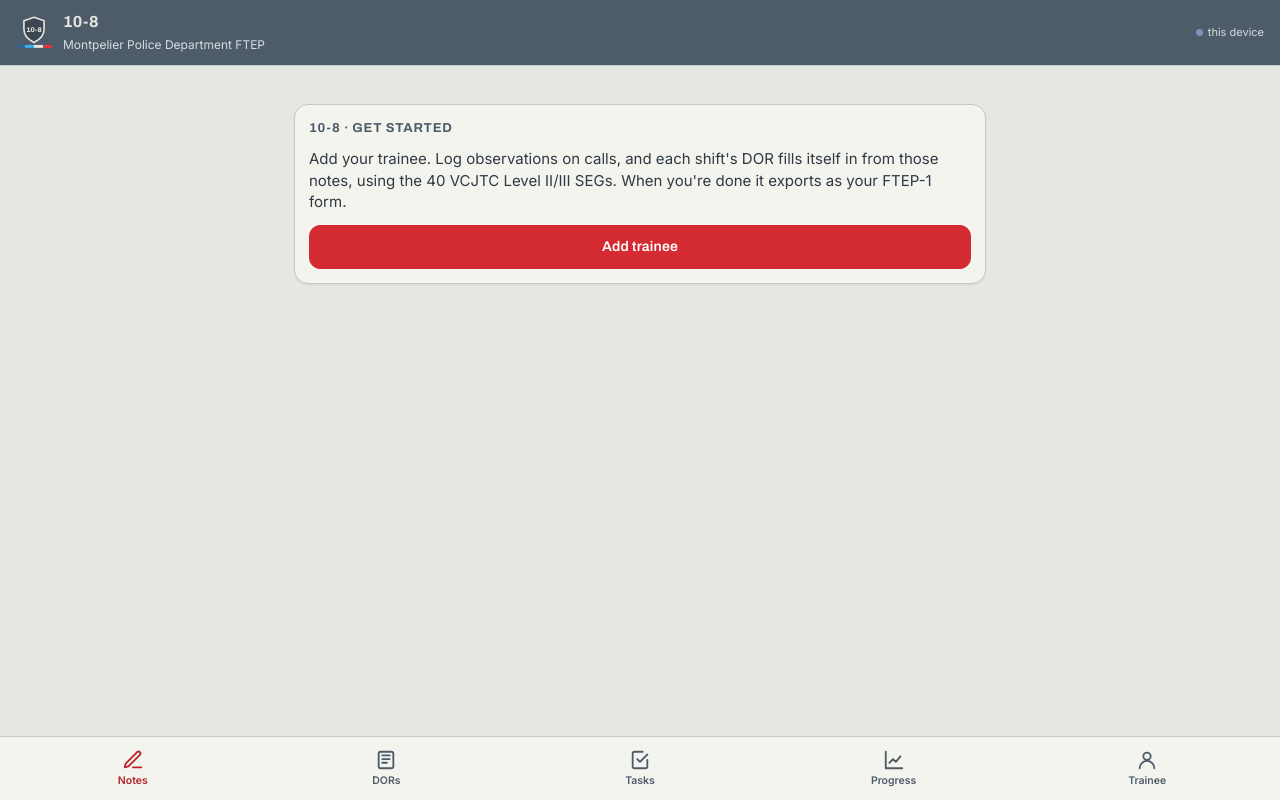
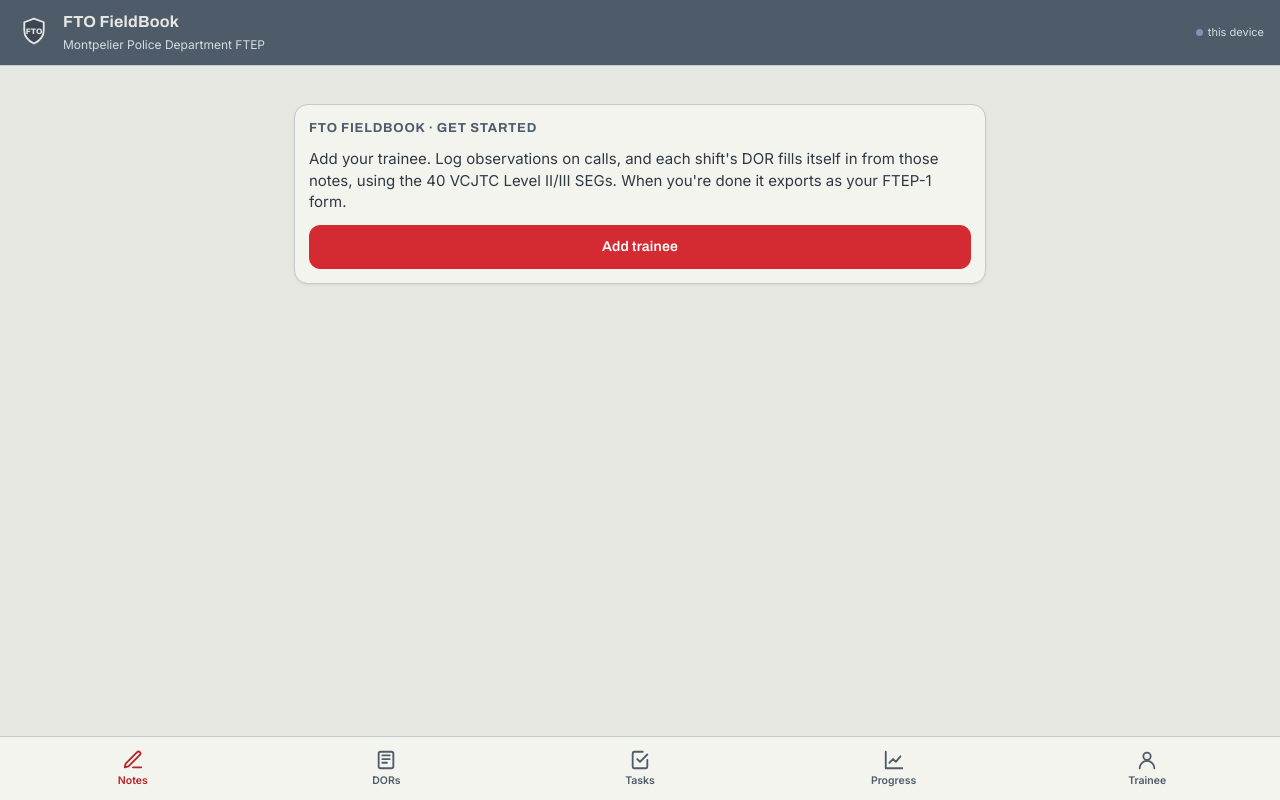
Before and after one commit to mosurabeats/FTO-Field-Book, a plain HTML site: page index.html in a window 1280 px wide. Drawn offline with Linux system fonts and the light colour scheme.

Commit message:
Rename to FTO FieldBook, clean FTO shield icon
Co-Authored-By: Claude Opus 5.5 <noreply@anthropic.com>
Claude-Session: https://claude.ai/code/session_01Arqbmzhxq3uP6iiCR82Qgr

```diff
--- a/index.html
+++ b/index.html
@@ -6,11 +6,11 @@
 <meta name="apple-mobile-web-app-capable" content="yes">
 <meta name="apple-mobile-web-app-status-bar-style" content="black-translucent">
 <meta name="theme-color" content="#2F3943">
-<meta name="apple-mobile-web-app-title" content="10-8">
+<meta name="apple-mobile-web-app-title" content="FieldBook">
 <link rel="manifest" href="manifest.webmanifest">
 <link rel="icon" href="icons/icon-32.png" type="image/png" sizes="32x32">
 <link rel="apple-touch-icon" href="icons/apple-touch-icon.png">
-<title>10-8</title>
+<title>FTO FieldBook</title>
 <script>try{var m=localStorage.getItem('fto_theme')||'auto';if(m==='dark')m='night';var t=m==='auto'?(matchMedia('(prefers-color-scheme: dark)').matches?'night':'light'):m;document.documentElement.dataset.theme=t}catch(e){document.documentElement.dataset.theme='light'}</script>
 <link rel="preconnect" href="https://fonts.googleapis.com">
 <link href="https://fonts.googleapis.com/css2?family=Archivo:wght@600;700;800&family=Inter:wght@400;500;600;700&family=IBM+Plex+Mono:wght@500;600&display=swap" rel="stylesheet">
@@ -195,8 +195,8 @@ details summary{cursor:pointer;color:var(--mu);font-size:13px;font-weight:600;pa
 </head>
 <body>
 <header class="top">
-  <svg class="badge" viewBox="0 0 100 100" role="img" aria-label="10-8"><rect width="100" height="100" rx="22" fill="#4E5C6A"></rect><path d="M50 9 L78 19 V42 C78 60 66 72 50 79 C34 72 22 60 22 42 V19 Z" fill="#3C4753" stroke="#E7E7E1" stroke-width="4.5"></path><text x="50" y="50.5" text-anchor="middle" font-family="Archivo Black, Archivo, Arial Black, sans-serif" font-weight="800" font-size="19" fill="#E7E7E1">10-8</text><rect x="0" y="86" width="25" height="8" fill="#33658C"></rect><rect x="25" y="86" width="25" height="8" fill="#39B4F2"></rect><rect x="50" y="86" width="25" height="8" fill="#E7E7E1"></rect><rect x="75" y="86" width="25" height="8" fill="#E8343B"></rect></svg>
-  <div class="ttl"><b id="hdrName">10-8</b><small id="hdrSub">Field training · FTEP</small></div>
+  <svg class="badge" viewBox="0 0 100 100" role="img" aria-label="FTO FieldBook"><defs><clipPath id="bdg"><rect width="100" height="100" rx="22"></rect></clipPath></defs><g clip-path="url(#bdg)"><rect width="100" height="100" fill="#4E5C6A"></rect><path d="M50 13 L77 23 V45 C77 63 65 75 50 82 C35 75 23 63 23 45 V23 Z" fill="#3C4753" stroke="#E7E7E1" stroke-width="5" stroke-linejoin="round"></path><text x="50" y="54.5" text-anchor="middle" font-family="Archivo Black, Archivo, Arial Black, sans-serif" font-weight="800" font-size="22" fill="#E7E7E1">FTO</text></g></svg>
+  <div class="ttl"><b id="hdrName">FTO FieldBook</b><small id="hdrSub">Field training · FTEP</small></div>
   <div class="sync"><span class="dot" id="syncDot"></span><span id="syncTx">local</span></div>
 </header>
 <main id="app"></main>
@@ -396,7 +396,7 @@ function recentCats(){
 // ================= render =================
 function header(){
   const t=T();
-  $('#hdrName').textContent=t?t.name:'10-8';
+  $('#hdrName').textContent=t?t.name:'FTO FieldBook';
   if(t){const ds=dorsFor(t.id).filter(d=>d.phase===t.phase);$('#hdrSub').textContent=`Level ${t.level} · ${t.phase} · ${ds.length} ride${ds.length===1?'':'s'} logged`}
   else $('#hdrSub').textContent=(P().agency||'')+' FTEP';
   const map={dor:'dors',rtp:'dors'};
@@ -410,7 +410,7 @@ function render(){
   app.innerHTML=({notes:vNotes,dors:vDors,dor:vDor,rtp:vRtp,tasks:vTasks,trends:vTrends,setup:vSetup}[view]||vNotes)();
 }
 function onboard(){
-  return `<div class="card" style="margin-top:20px"><h3>10-8 · Get started</h3>
+  return `<div class="card" style="margin-top:20px"><h3>FTO FieldBook · Get started</h3>
   <p style="margin:0 0 12px">Add your trainee. Log observations on calls, and each shift's DOR fills itself in from those notes, using the 40 VCJTC Level II/III SEGs. When you're done it exports as your FTEP-1 form.</p>
   <button class="btn pri full" data-act="editTrainee">Add trainee</button></div>`;
 }
@@ -1117,7 +1117,7 @@ const ACT={
   saveKey:()=>{const v=($('#apiKey').value||'').trim();if(!/^sk-ant-/.test(v)){toast('That doesn’t look like an Anthropic API key');return}localStorage.setItem('fto_api_key',v);SAMPLE=window.__ftoSampler&&window.__ftoSampler();render();toast('Key saved — ✦ drafting is on')},
   clearKey:()=>{localStorage.removeItem('fto_api_key');SAMPLE=null;render();toast('Key removed')},
   dismissInstall:()=>{localStorage.setItem('fto_install_seen','1');render()},
-  exportJson:()=>{try{localStorage.setItem('fto_last_backup',today())}catch(e){}const data=JSON.stringify({app:'fto-fieldbook',v:2,exported:new Date().toISOString(),...S},null,1);if(DL)save(`10-8_backup_${today()}.json`,data);else copyText(data)},
+  exportJson:()=>{try{localStorage.setItem('fto_last_backup',today())}catch(e){}const data=JSON.stringify({app:'fto-fieldbook',v:2,exported:new Date().toISOString(),...S},null,1);if(DL)save(`FieldBook_backup_${today()}.json`,data);else copyText(data)},
   mic:a=>{if(!DICT)return;if(dictState==='listening'){DICT.stop().catch(()=>{});return}dictTarget=a.dataset.t;DICT.start().catch(e=>{if(e&&e.code==='not_granted'){DICT=null;render();toast('Mic not allowed — use your keyboard’s dictation key')}})},
 };
 document.addEventListener('click',e=>{const a=e.target.closest('[data-act]');if(!a)return;const f=ACT[a.dataset.act];if(f)f(a,e)});
@@ -1140,7 +1140,7 @@ document.addEventListener('change',e=>{
   if(el.id==='importFile'&&el.files[0]){const rd=new FileReader();rd.onload=()=>{try{const j=JSON.parse(rd.result);if(!j.notes||!j.profile)throw 0;
     confirmSheet(`Import ${Object.keys(j.notes).length} notes and ${Object.keys(j.dors||{}).length} DORs? This merges with what's here.`,'Import',()=>{
       const p=S.profile;(j.profile.trainees||[]).forEach(t=>{if(!p.trainees.find(x=>x.id===t.id))p.trainees.push(t)});if(!p.active)p.active=j.profile.active;if(!p.fto.name&&j.profile.fto)p.fto=Object.assign(p.fto,j.profile.fto);ensureProfile();
-      Object.assign(S.notes,j.notes);Object.values(j.dors||{}).forEach(d=>S.dors[d.id]=normDor(d));Object.assign(S.rtps,j.rtps||{});Object.assign(S.checks,j.checks||{});uploadAll();cacheSave();render();toast('Imported')})}catch(_){toast('That file isn’t a 10-8 backup')}};rd.readAsText(el.files[0]);el.value=''}
+      Object.assign(S.notes,j.notes);Object.values(j.dors||{}).forEach(d=>S.dors[d.id]=normDor(d));Object.assign(S.rtps,j.rtps||{});Object.assign(S.checks,j.checks||{});uploadAll();cacheSave();render();toast('Imported')})}catch(_){toast('That file isn’t an FTO FieldBook backup')}};rd.readAsText(el.files[0]);el.value=''}
 });
 
 // ================= boot =================
--- a/sw.js
+++ b/sw.js
@@ -1,7 +1,7 @@
 // Offline support. Network-first for the app's own files (revalidating past the HTTP cache so
 // updates arrive as soon as the phone is online), falling back to the saved copy offline.
 // Bump VERSION on every release.
-const VERSION = '4';
+const VERSION = '5';
 const CACHE = 'ten-eight-v' + VERSION;
 const FILES = ['./', 'index.html', 'js/standalone.js', 'js/vendor/jszip.min.js', 'js/vendor/jspdf.umd.min.js', 'js/vendor/jspdf.plugin.autotable.min.js', 'icons/icon-192.png', 'icons/icon-512.png', 'icons/apple-touch-icon.png', 'icons/icon-32.png', 'manifest.webmanifest'];
 
```
Also changed, not shown: icons/apple-touch-icon.png, icons/icon-192.png, icons/icon-32.png, icons/icon-512.png, manifest.webmanifest, 1 other file.
